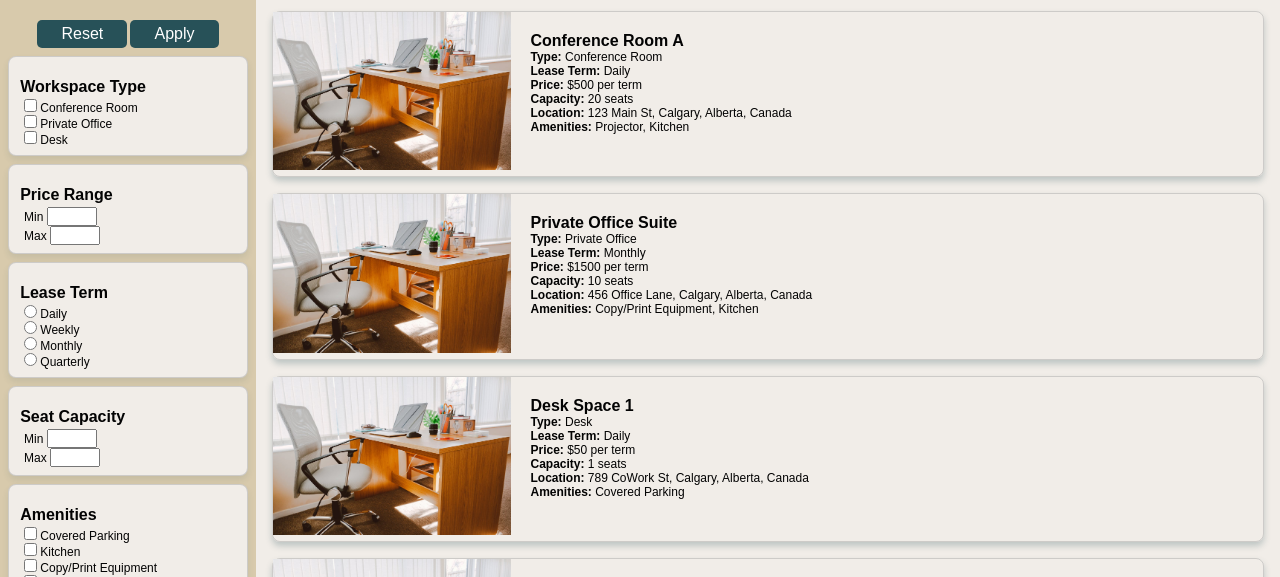
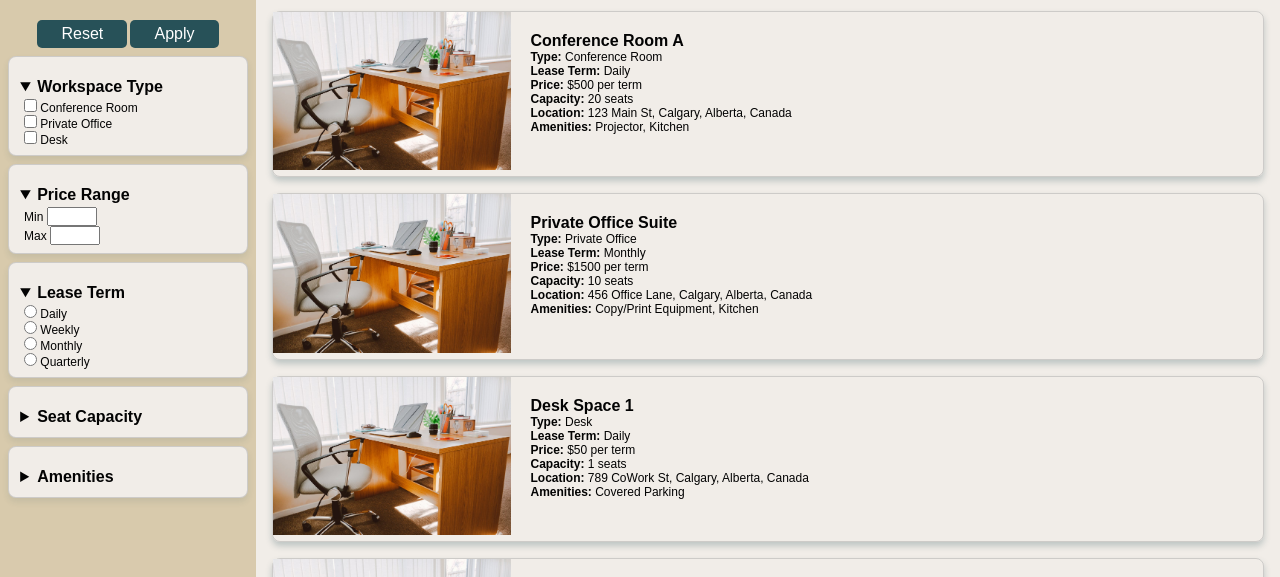
Before and after one commit to Over-NaN-Thousand/WorkspaceApp, a plain HTML site: page pages/search.html in a window 1280 px wide. Shown: the part 223-800 px from the top of the page. Drawn offline with nearby package versions, Linux system fonts and the light colour scheme; files that its build step writes are made by us from their sources.

Commit message:
updated filter items to be collapsible

```diff
--- a/pages/search.html
+++ b/pages/search.html
@@ -29,10 +29,15 @@
             <button id="btnApply">Apply</button>
         </div>
 
-        <section class="types"><h4>Workspace Type</h4></section>
+        <section class="types">
+            <details open>
+                <summary>Workspace Type</summary>
+            </details>
+        </section>
 
         <section class="price">
-            <h4>Price Range</h4>
+            <details open>
+                <summary>Price Range</summary> <!--remembered this tip while scrolling instagram lol-->
                 <label>
                     Min
                     <input type="number" id="minPrice" name="minPrix" min="0" max="10000" step="0.01">
@@ -41,12 +46,18 @@
                     Max
                     <input type="number" id="maxPrice" name="maxPrice" min="0" max="10000" step="0.01">
                 </label>
+            </details>
         </section>
 
-        <section class="term"><h4>Lease Term</h4></section>
+        <section class="term">
+            <details open>
+                <summary>Lease Term</summary>
+            </details>
+        </section>
 
         <section class="capacity">
-            <h4>Seat Capacity</h4>
+            <details>
+            <summary>Seat Capacity</summary>
             <label>
                 Min
                 <input type="number" id="minCapacity" name="minCapacity" min="0" max="10000" step="0.01">
@@ -55,9 +66,13 @@
                 Max
                 <input type="number" id="maxCapacity" name="maxCapacity" min="0" max="10000" step="0.01">
             </label>
+            </details>
         </section>
 
-        <section class="amenities"><h4>Amenities</h4></section>
+        <section class="amenities">
+            <details>
+                <summary>Amenities</summary>
+            </details></section>
 
     </aside>
 
--- a/scripts/search.js
+++ b/scripts/search.js
@@ -85,6 +85,6 @@ $(document).ready(function() {
 
 function addOptionsToSection(options, targetclass, name, type) {
     options.forEach(option => {
-          $(`.${targetclass}`).append(`<label><input type="${type}" name="${name}" value="${option}"> ${option}</label>`);
+          $(`.${targetclass}`).find('details').append(`<label><input type="${type}" name="${name}" value="${option}"> ${option}</label>`);
     });
 }
--- a/styles/search.css
+++ b/styles/search.css
@@ -59,9 +59,10 @@ aside h3{
     padding: .8rem .2rem;
 }
 
-aside h4{
+aside h4,summary{
     margin: .8rem .2rem .2rem;
     font-size: clamp(12px, 3vw, 16px);
+    font-weight: bold;
 }
 
 aside label{
```
Lines whose indentation alone changed are shown as unchanged.
